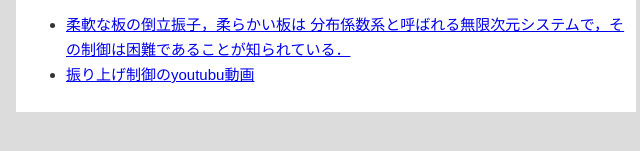
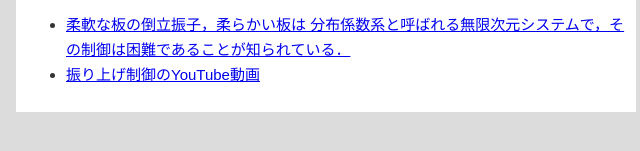
Before and after one commit to mitsuru626/mitsuru626.github.io, a plain HTML site: page index.html in a window 1280 px wide. Shown: the part 437-588 px from the top of the page, 199-839 px from the left. Drawn offline with Linux system fonts and the light colour scheme.

Commit message:
Update index.html

```diff
--- a/index.html
+++ b/index.html
@@ -29,7 +29,7 @@
             <li><a href="https://www.youtube.com/watch?v=0LMn6ATmSgs">柔軟な板の倒立振子，柔らかい板は
             分布係数系と呼ばれる無限次元システムで，その制御は困難であることが知られている．</a></li>
             <li><a href="https://www.youtube.com/results?search_query=inverted+pendulum+swing+up">
-            振り上げ制御のyoutubu動画</a></li>
+            振り上げ制御のYouTube動画</a></li>
           </ul>
       </div>
       <!-- 右 -->
```
